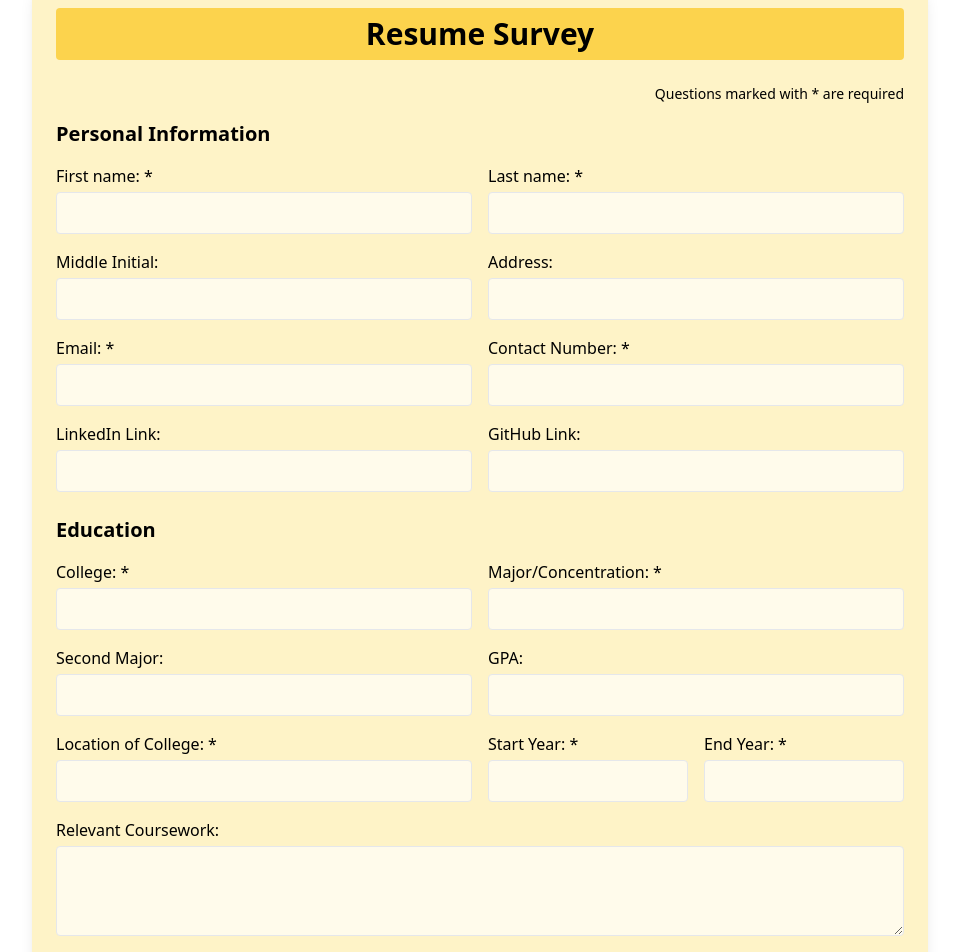
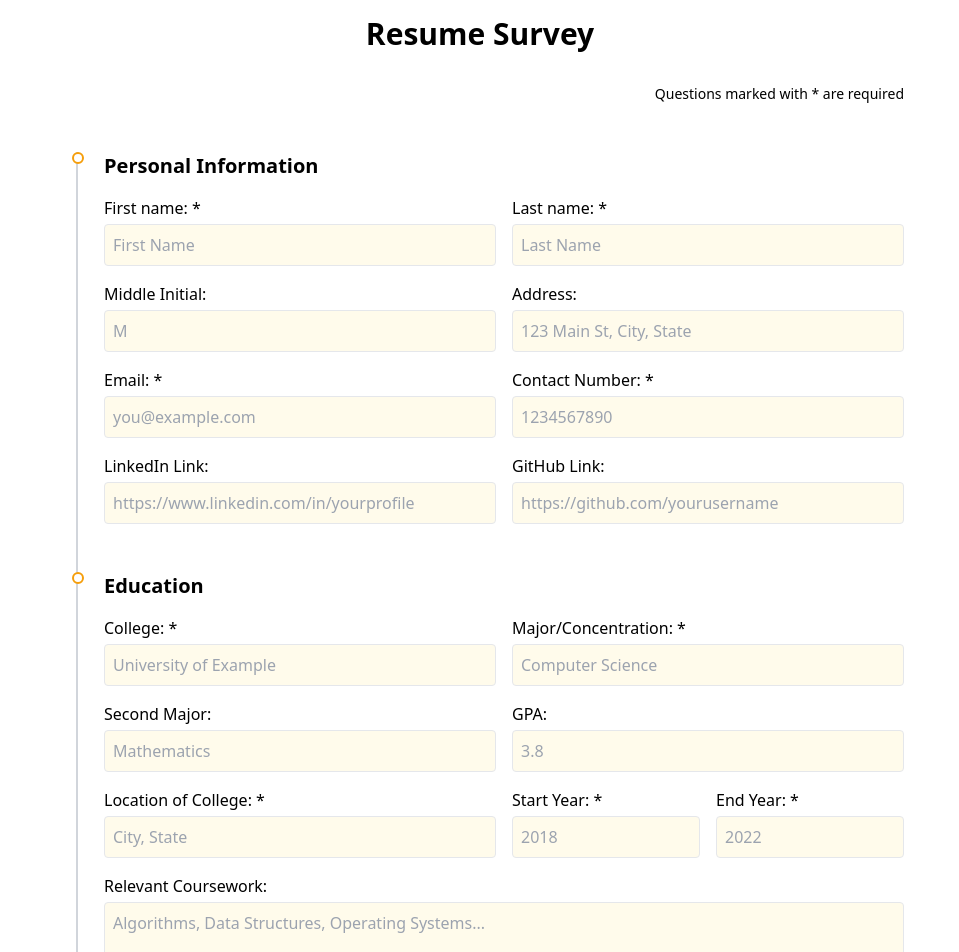
Before and after one commit to mushkul/vandycv, a Next.js app in the folder client/: page /resume in a window 1280 px wide. Shown: the part 80-1032 px from the top of the page, without its empty margins (160-1119 px from the left). Built offline with nearby package versions, Linux system fonts and the light colour scheme; no server answers; sample sign-in values are in the browser's storage.

Commit message:
added placeholders

```diff
--- a/client/components/ResumeQuestionnaire.tsx
+++ b/client/components/ResumeQuestionnaire.tsx
@@ -1,4 +1,3 @@
-
 // ResumeQuestionnaire.tsx
 
 import axios from 'axios';
@@ -33,15 +32,20 @@ interface FormData {
     jobExperiences: JobExperience[];
 }
 
-// JobExperienceForm component remains the same
+// JobExperienceForm component
 const JobExperienceForm: React.FC<{
     experience: JobExperience;
     index: number;
     onChange: (index: number, field: string, value: string) => void;
 }> = ({ experience, index, onChange }) => (
-    <section key={index}>
+    <section key={index} className="relative pl-12 mb-12">
+        {/* Vertical line */}
+        <div className="absolute left-5 top-0 w-0.5 h-full bg-gray-300"></div>
+        {/* Circle indicator */}
+        <div className="absolute left-4 top-0 w-3 h-3 bg-white border-2 border-amber-500 rounded-full"></div>
         <h2 className="text-xl font-semibold mb-4">Job Experience #{index + 1}</h2>
         <div className="grid grid-cols-1 md:grid-cols-2 gap-4">
+            {/* Job Name */}
             <div>
                 <label className="block mb-1">Job Name: *</label>
                 <input
@@ -53,6 +57,7 @@ const JobExperienceForm: React.FC<{
                     className="w-full p-2 border rounded bg-amber-50"
                 />
             </div>
+            {/* Title */}
             <div>
                 <label className="block mb-1">Title: *</label>
                 <input
@@ -64,6 +69,7 @@ const JobExperienceForm: React.FC<{
                     className="w-full p-2 border rounded bg-amber-50"
                 />
             </div>
+            {/* Location */}
             <div>
                 <label className="block mb-1">Location: *</label>
                 <input
@@ -75,6 +81,7 @@ const JobExperienceForm: React.FC<{
                     className="w-full p-2 border rounded bg-amber-50"
                 />
             </div>
+            {/* Description */}
             <div className="col-span-2">
                 <label className="block mb-1">Short Description of what you did: *</label>
                 <textarea
@@ -112,11 +119,9 @@ const ResumeQuestionnaire: React.FC = () => {
         jobExperiences: [{ name: '', title: '', location: '', description: '' }],
     });
 
-    // State variables for resume text, loading, and error handling
-    //const [resumeText, setResumeText] = useState<string>(''); // For storing generated resume
-    const [generatedText, setGeneratedText] = useState<string>(''); // For storing generated text
-    const [loading, setLoading] = useState<boolean>(false); // For loading state
-    const [error, setError] = useState<string>(''); // For error messages
+    // State variables for loading and error handling
+    const [loading, setLoading] = useState<boolean>(false);
+    const [error, setError] = useState<string>('');
 
     const handleChange = (
         e: React.ChangeEvent<HTMLInputElement | HTMLTextAreaElement>
@@ -159,9 +164,8 @@ const ResumeQuestionnaire: React.FC = () => {
         e.preventDefault();
         setLoading(true);
         setError('');
-        setGeneratedText(''); // Clear any previous text
 
-        // Basic validation (optional)
+        // Basic validation
         if (
             !formData.firstName ||
             !formData.lastName ||
@@ -184,7 +188,7 @@ const ResumeQuestionnaire: React.FC = () => {
                 // Make the request with the ID token in the Authorization header
                 const response = await axios.post(apiUrl, formData, {
                     headers: {
-                        'Authorization': `Bearer ${idToken}`,
+                        Authorization: `Bearer ${idToken}`,
                     },
                     responseType: 'blob',
                 });
@@ -205,19 +209,27 @@ const ResumeQuestionnaire: React.FC = () => {
         } finally {
             setLoading(false);
         }
-
     };
 
     return (
-        <div className="max-w-4xl mx-auto p-6 bg-amber-100 rounded-lg shadow-lg">
-            <h1 className="text-3xl font-bold mb-6 text-center bg-amber-300 py-2 rounded">
+        <div className="max-w-4xl mx-auto p-6 bg-white">
+            <h1 className="text-3xl font-bold mb-6 text-center py-2">
                 Resume Survey
             </h1>
-            <p className="text-right mb-4 text-sm">Questions marked with * are required</p>
+            <p className="text-right mb-4 text-sm">
+                Questions marked with * are required
+            </p>
 
-            <form onSubmit={handleSubmit} className="space-y-6">
+            <form onSubmit={handleSubmit} className="space-y-12 relative">
+
+
+                {/* Vertical line */}
+                <div className="absolute left-5 top-0 w-0.5 h-full bg-gray-300"></div>
+
                 {/* Personal Information Section */}
-                <section>
+                <section className="relative pl-12">
+                    {/* Circle indicator */}
+                    <div className="absolute left-4 top-0 w-3 h-3 bg-white border-2 border-amber-500 rounded-full"></div>
                     <h2 className="text-xl font-semibold mb-4">Personal Information</h2>
                     <div className="grid grid-cols-1 md:grid-cols-2 gap-4">
                         {/* First Name */}
@@ -230,6 +242,7 @@ const ResumeQuestionnaire: React.FC = () => {
                                 onChange={handleChange}
                                 required
                                 className="w-full p-2 border rounded bg-amber-50"
+                                placeholder="First Name"
                             />
                         </div>
                         {/* Last Name */}
@@ -242,6 +255,7 @@ const ResumeQuestionnaire: React.FC = () => {
                                 onChange={handleChange}
                                 required
                                 className="w-full p-2 border rounded bg-amber-50"
+                                placeholder="Last Name"
                             />
                         </div>
                         {/* Middle Initial */}
@@ -254,6 +268,7 @@ const ResumeQuestionnaire: React.FC = () => {
                                 onChange={handleChange}
                                 maxLength={1}
                                 className="w-full p-2 border rounded bg-amber-50"
+                                placeholder="M"
                             />
                         </div>
                         {/* Address */}
@@ -265,6 +280,7 @@ const ResumeQuestionnaire: React.FC = () => {
                                 value={formData.address}
                                 onChange={handleChange}
                                 className="w-full p-2 border rounded bg-amber-50"
+                                placeholder="123 Main St, City, State"
                             />
                         </div>
                         {/* Email */}
@@ -277,6 +293,7 @@ const ResumeQuestionnaire: React.FC = () => {
                                 onChange={handleChange}
                                 required
                                 className="w-full p-2 border rounded bg-amber-50"
+                                placeholder="you@example.com"
                             />
                         </div>
                         {/* Contact Number */}
@@ -289,6 +306,7 @@ const ResumeQuestionnaire: React.FC = () => {
                                 onChange={handleChange}
                                 required
                                 className="w-full p-2 border rounded bg-amber-50"
+                                placeholder="1234567890"
                             />
                         </div>
                         {/* LinkedIn Link */}
@@ -300,6 +318,7 @@ const ResumeQuestionnaire: React.FC = () => {
                                 value={formData.linkedinLink}
                                 onChange={handleChange}
                                 className="w-full p-2 border rounded bg-amber-50"
+                                placeholder="https://www.linkedin.com/in/yourprofile"
                             />
                         </div>
                         {/* GitHub Link */}
@@ -311,13 +330,16 @@ const ResumeQuestionnaire: React.FC = () => {
                                 value={formData.githubLink}
                                 onChange={handleChange}
                                 className="w-full p-2 border rounded bg-amber-50"
+                                placeholder="https://github.com/yourusername"
                             />
                         </div>
                     </div>
                 </section>
 
                 {/* Education Section */}
-                <section>
+                <section className="relative pl-12">
+                    {/* Circle indicator */}
+                    <div className="absolute left-4 top-0 w-3 h-3 bg-white border-2 border-amber-500 rounded-full"></div>
                     <h2 className="text-xl font-semibold mb-4">Education</h2>
                     <div className="grid grid-cols-1 md:grid-cols-2 gap-4">
                         {/* College */}
@@ -330,6 +352,7 @@ const ResumeQuestionnaire: React.FC = () => {
                                 onChange={handleChange}
                                 required
                                 className="w-full p-2 border rounded bg-amber-50"
+                                placeholder="University of Example"
                             />
                         </div>
                         {/* Major/Concentration */}
@@ -342,6 +365,7 @@ const ResumeQuestionnaire: React.FC = () => {
                                 onChange={handleChange}
                                 required
                                 className="w-full p-2 border rounded bg-amber-50"
+                                placeholder="Computer Science"
                             />
                         </div>
                         {/* Second Major */}
@@ -353,6 +377,7 @@ const ResumeQuestionnaire: React.FC = () => {
                                 value={formData.secondMajor}
                                 onChange={handleChange}
                                 className="w-full p-2 border rounded bg-amber-50"
+                                placeholder="Mathematics"
                             />
                         </div>
                         {/* GPA */}
@@ -364,6 +389,7 @@ const ResumeQuestionnaire: React.FC = () => {
                                 value={formData.gpa}
                                 onChange={handleChange}
                                 className="w-full p-2 border rounded bg-amber-50"
+                                placeholder="3.8"
                             />
                         </div>
                         {/* Location of College */}
@@ -376,6 +402,7 @@ const ResumeQuestionnaire: React.FC = () => {
                                 onChange={handleChange}
                                 required
                                 className="w-full p-2 border rounded bg-amber-50"
+                                placeholder="City, State"
                             />
                         </div>
                         {/* Start and End Year */}
@@ -389,6 +416,7 @@ const ResumeQuestionnaire: React.FC = () => {
                                     onChange={handleChange}
                                     required
                                     className="w-full p-2 border rounded bg-amber-50"
+                                    placeholder="2018"
                                 />
                             </div>
                             <div className="flex-1">
@@ -400,6 +428,7 @@ const ResumeQuestionnaire: React.FC = () => {
                                     onChange={handleChange}
                                     required
                                     className="w-full p-2 border rounded bg-amber-50"
+                                    placeholder="2022"
                                 />
                             </div>
                         </div>
@@ -412,13 +441,13 @@ const ResumeQuestionnaire: React.FC = () => {
                                 onChange={handleChange}
                                 className="w-full p-2 border rounded bg-amber-50"
                                 rows={3}
+                                placeholder="Algorithms, Data Structures, Operating Systems..."
                             ></textarea>
                         </div>
                     </div>
                 </section>
 
                 {/* Job Experience Section */}
-                <section>
                 {formData.jobExperiences.map((experience, index) => (
                     <JobExperienceForm
                         key={index}
@@ -439,7 +468,6 @@ const ResumeQuestionnaire: React.FC = () => {
                         </button>
                     </div>
                 )}
-                </section>
 
                 {/* Submit Button */}
                 <div className="text-center">
@@ -452,21 +480,11 @@ const ResumeQuestionnaire: React.FC = () => {
                 </div>
             </form>
 
-            {/* Display loading, error, and generated resume */}
+            {/* Display loading and error messages */}
             {loading && <p className="text-center mt-6">Generating your resume...</p>}
             {error && <p className="text-center text-red-500 mt-6">{error}</p>}
-            {generatedText && (
-                <section className="mt-6">
-                    <h2 className="text-2xl font-semibold mb-4">Generated Text for Your Resume:</h2>
-                    <div className="bg-white p-4 rounded shadow overflow-x-auto">
-                        <pre>{generatedText}</pre>
-                    </div>
-                </section>
-            )}
         </div>
     );
 };
 
 export default ResumeQuestionnaire;
-
-//for testing purposes
```
Also changed, not shown: 1 other file (tests, documents, lock files or other folders). Lines whose indentation alone changed are shown as unchanged.
